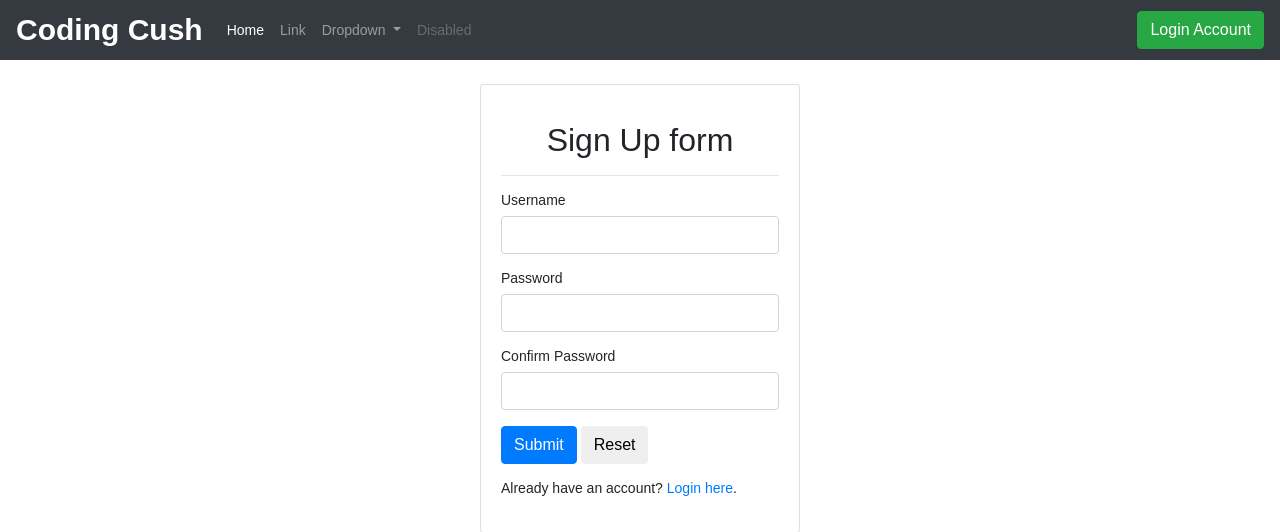
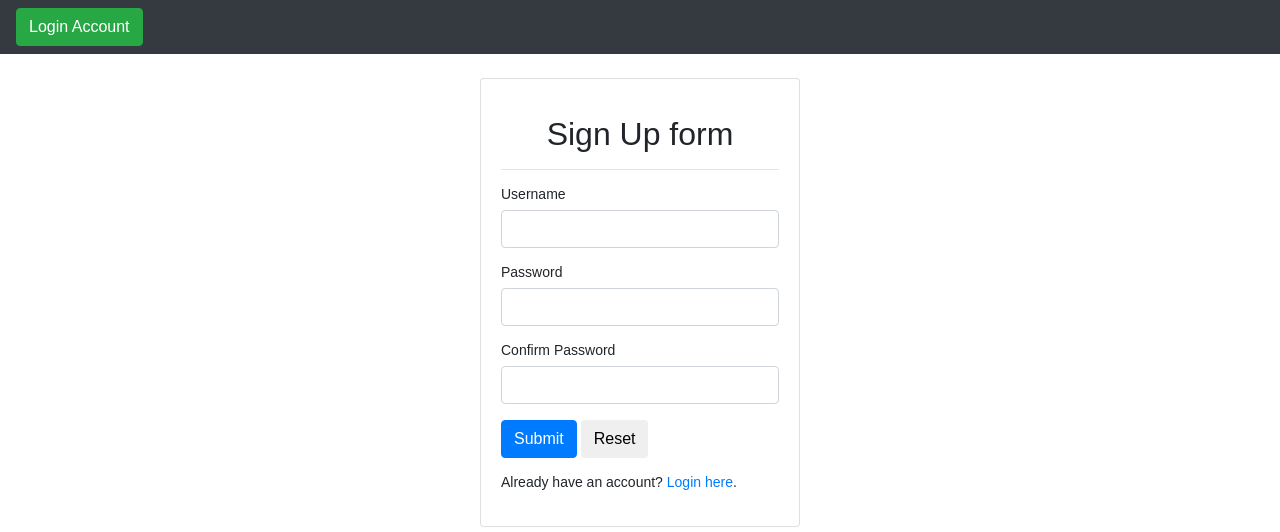
Before and after one commit to muslichwr/Tugas-Praktek---CRUD-dengan-PDO, a PHP site: page /register.php in a window 1280 px wide. Shown: the top 532 px of the page. Run offline with PHP 8.4, Linux system fonts and the light colour scheme; some libraries are stand-ins or nearby versions.

Commit message:
Add files via upload

```diff
--- a/index.php
+++ b/index.php
@@ -105,7 +105,6 @@ if(isset($_POST['submit'])){
 	<button class="btn btn-success" type="button" data-toggle="modal" data-target="#myModal">
   <i class="fa fa-plus"></i> Add New Student
   </button>
-  <a href="export.php" class="btn btn-success pull-right"><i class="fa fa-download"></i> Export Data</a>
   <hr>
 		<table class="table table-bordered table-striped table-hover" id="myTable">
 		<thead>
@@ -182,8 +181,6 @@ if(isset($_POST['submit'])){
 
 
 		</table>
-		<form method="post" action="export.php">
-     <input type="submit" name="export" class="btn btn-success" value="Export Data" />
     </form>
 	</div>
 
--- a/login.php
+++ b/login.php
@@ -101,11 +101,10 @@ if($_SERVER["REQUEST_METHOD"] == "POST"){
     <!-- Bootstrap CSS -->
     <link rel="stylesheet" href="https://maxcdn.bootstrapcdn.com/bootstrap/4.0.0/css/bootstrap.min.css" integrity="sha384-Gn5384xqQ1aoWXA+058RXPxPg6fy4IWvTNh0E263XmFcJlSAwiGgFAW/dAiS6JXm" crossorigin="anonymous">
 <link rel="stylesheet" href="https://stackpath.bootstrapcdn.com/font-awesome/4.7.0/css/font-awesome.min.css" integrity="sha384-wvfXpqpZZVQGK6TAh5PVlGOfQNHSoD2xbE+QkPxCAFlNEevoEH3Sl0sibVcOQVnN" crossorigin="anonymous">
-    <title>Admin Login | Coding Cush</title>
+    <title>Login</title>
   </head>
   <body>
     <nav class="navbar navbar-expand-lg navbar-dark bg-dark">
-  <a class="navbar-brand" href="#" style="font-size:30px;"><strong>Coding Cush</strong></a>
   <button class="navbar-toggler" type="button" data-toggle="collapse" data-target="#navbarSupportedContent" aria-controls="navbarSupportedContent" aria-expanded="false" aria-label="Toggle navigation">
     <span class="navbar-toggler-icon"></span>
   </button>
--- a/register.php
+++ b/register.php
@@ -108,34 +108,11 @@ if($_SERVER["REQUEST_METHOD"] == "POST"){
 
 <!-- navgation menu start  -->
 <nav class="navbar navbar-expand-lg navbar-dark bg-dark">
-  <a class="navbar-brand" href="#" style="font-size:30px;"><strong>Coding Cush</strong></a>
   <button class="navbar-toggler" type="button" data-toggle="collapse" data-target="#navbarSupportedContent" aria-controls="navbarSupportedContent" aria-expanded="false" aria-label="Toggle navigation">
     <span class="navbar-toggler-icon"></span>
   </button>
 
   <div class="collapse navbar-collapse" id="navbarSupportedContent">
-    <ul class="navbar-nav mr-auto">
-      <li class="nav-item active">
-        <a class="nav-link" href="#">Home <span class="sr-only">(current)</span></a>
-      </li>
-      <li class="nav-item">
-        <a class="nav-link" href="#">Link</a>
-      </li>
-      <li class="nav-item dropdown">
-        <a class="nav-link dropdown-toggle" href="#" id="navbarDropdown" role="button" data-toggle="dropdown" aria-haspopup="true" aria-expanded="false">
-          Dropdown
-        </a>
-        <div class="dropdown-menu" aria-labelledby="navbarDropdown">
-          <a class="dropdown-item" href="#">Action</a>
-          <a class="dropdown-item" href="#">Another action</a>
-          <div class="dropdown-divider"></div>
-          <a class="dropdown-item" href="#">Something else here</a>
-        </div>
-      </li>
-      <li class="nav-item">
-        <a class="nav-link disabled" href="#">Disabled</a>
-      </li>
-    </ul>
     <form class="form-inline my-2 my-lg-0">
       <a href="login.php"class="btn btn-success my-2 my-sm-0" type="submit">Login Account</a>
     </form>
```
